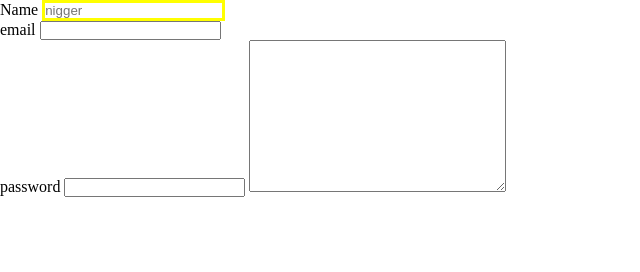
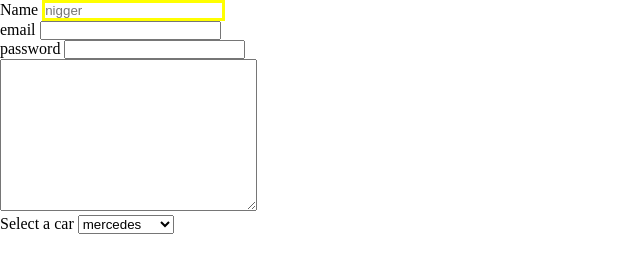
Before and after one commit to Elaminebendaas/htmlPractice, a plain HTML site: page index.html in a window 1280 px wide. Shown: the whole page, without its empty margins (0-640 px from the left). Drawn offline with Linux system fonts and the light colour scheme.

Commit message:
added dropdown

```diff
--- a/index.html
+++ b/index.html
@@ -16,9 +16,28 @@
         <input type="email" name="email" id="email"><br>
 
         <label for="password">password</label>
-        <input type="password" name="password" id="password">
+        <input type="password" name="password" id="password"><br>
 
-        <textarea name="" id="" cols="30" rows="10"></textarea>
+        <textarea name="" id="" cols="30" rows="10"></textarea><br>
+
+
+
+
+        <label for="car">Select a car</label>
+        <select name="car" id="">
+            <optgroup label="expensive">
+            <option value="mercedes">mercedes</option>
+            <option value="tesla">tesla</option>
+        </optgroup>
+            <option value="subaru">subaru</option>
+            <option value="nissan">nissan</option>
+            <option value="bmw">bmw</option>
+
+
+
+
+
+        </select>
 
 
     </form>
```
